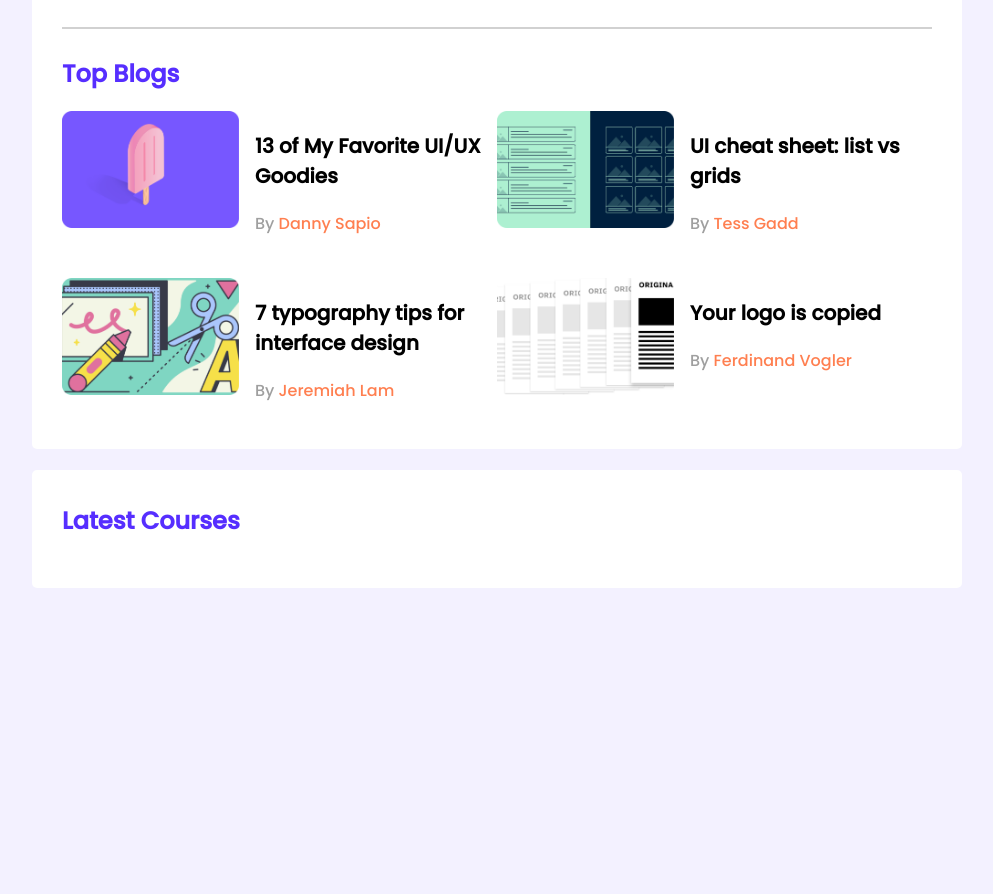
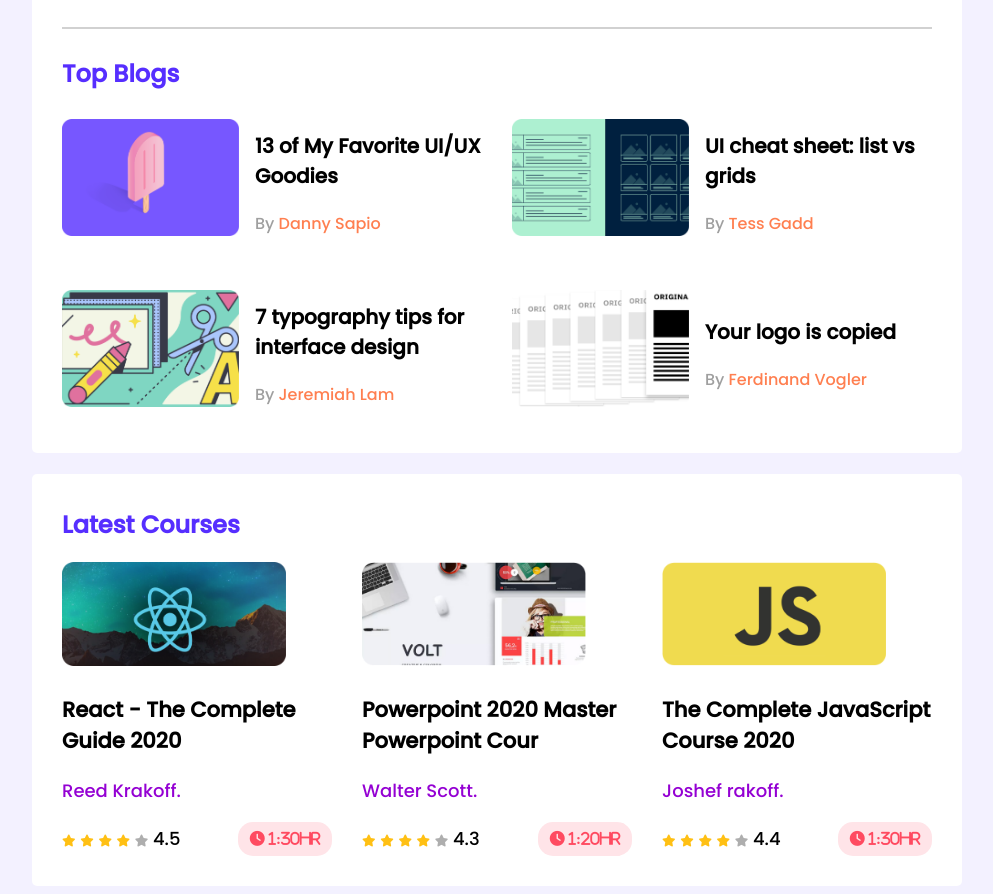
Before and after one commit to anupompaulcse2648/leader-board-css3, a plain HTML site: page index.html in a window 1280 px wide. Shown: the part 276-1170 px from the top of the page, without its empty margins (143-1136 px from the left). Before the commit the page ends 872 px from the top, so only its background shows below. Drawn offline with Linux system fonts and the light colour scheme.

Commit message:
added all new code and finished responsiveness

```diff
--- a/index.html
+++ b/index.html
@@ -6,6 +6,9 @@
     <meta http-equiv="X-UA-Compatible" content="IE=edge">
     <meta name="viewport" content="width=device-width, initial-scale=1.0">
     <title>Leader-Board</title>
+    <!-- font awesome -->
+    <script src="https://kit.fontawesome.com/258df31df9.js" crossorigin="anonymous"></script>
+
     <!-- stylesheet -->
     <link rel="stylesheet" href="styles/style.css">
 </head>
@@ -106,8 +109,76 @@
         <!-- Latest Courses start -->
         <section class="container">
             <h2 class="section-title">Latest Courses</h2>
-
+            <div class="courses">
+                <div class="course">
+                    <div class="course-banner">
+                        <img src="images/courses/course-1.png" alt="">
+                    </div>
+                    <div class="course-detail">
+                        <h3 class="course-title">React - The Complete Guide 2020</h3>
+                        <p class="course-author">Reed Krakoff.</p>
+                    </div>
+                    <div class="course-info">
+                        <div>
+                            <i class="fas fa-star filled"></i>
+                            <i class="fas fa-star filled"></i>
+                            <i class="fas fa-star filled"></i>
+                            <i class="fas fa-star filled"></i>
+                            <i class="fas fa-star empty"></i>
+                            <span>4.5</span>
+                        </div>
+                        <div class="course-duration">
+                            <i class="far fa-clock"> 1:30hr</i>
+                        </div>
+                    </div>
+                </div>
+                <div class="course">
+                    <div class="course-banner">
+                        <img src="images/courses/course-2.png" alt="">
+                    </div>
+                    <div class="course-detail">
+                        <h3 class="course-title">Powerpoint 2020 Master Powerpoint Cour</h3>
+                        <p class="course-author">Walter Scott.</p>
+                    </div>
+                    <div class="course-info">
+                        <div>
+                            <i class="fas fa-star filled"></i>
+                            <i class="fas fa-star filled"></i>
+                            <i class="fas fa-star filled"></i>
+                            <i class="fas fa-star filled"></i>
+                            <i class="fas fa-star empty"></i>
+                            <span>4.3</span>
+                        </div>
+                        <div class="course-duration">
+                            <i class="far fa-clock"> 1:20hr</i>
+                        </div>
+                    </div>
+                </div>
+                <div class="course">
+                    <div class="course-banner">
+                        <img src="images/courses/course-3.png" alt="">
+                    </div>
+                    <div class="course-detail">
+                        <h3 class="course-title">The Complete JavaScript Course 2020</h3>
+                        <p class="course-author">Joshef rakoff.</p>
+                    </div>
+                    <div class="course-info">
+                        <div>
+                            <i class="fas fa-star filled"></i>
+                            <i class="fas fa-star filled"></i>
+                            <i class="fas fa-star filled"></i>
+                            <i class="fas fa-star filled"></i>
+                            <i class="fas fa-star empty"></i>
+                            <span>4.4</span>
+                        </div>
+                        <div class="course-duration">
+                            <i class="far fa-clock"> 1:30hr</i>
+                        </div>
+                    </div>
+                </div>
+            </div>
         </section>
+        <!-- Latest Courses end -->
     </main>
 
 </body>
--- a/styles/style.css
+++ b/styles/style.css
@@ -55,10 +55,12 @@ hr{
 .blogs{
     display: grid;
     grid-template-columns: repeat(2, 1fr);
-    grid-row-gap: 26px;
+    grid-row-gap: 30px;
+    grid-column-gap: 30px;
 }
 .blog{
     display: flex;
+    align-items: center;
 }
 .blog img{
     width: 177px;
@@ -79,3 +81,81 @@ hr{
     font-size: 16px;
     color: coral;
 }
+
+/* ---------Courses styles--------- */
+.courses{
+    display: grid;
+    grid-template-columns: repeat(3, 1fr);
+    grid-column-gap: 30px;
+    font-size: 18px;
+
+}
+.course .course-banner img{
+    width: 224px;
+    height: 104px;
+}
+.course-info{
+    display: flex;
+    align-items: center;
+    justify-content: space-between;
+}
+.fa-star{
+    font-size: 12px;
+}
+.fa-star.filled{
+    color: #FFC014;
+}
+.fa-star.empty{
+    color: #AEAEAE;
+}
+.course-duration{
+    text-align: center;
+    background-color: #FFE4E8;
+    border-radius: 15px;
+    padding: 2px;
+    Width: 90px;
+    Height: 30px;
+    left: 50%;
+    right: 50%;
+
+}
+.fa-clock{
+    color: #FF4A60;
+    font-size: 15px;
+    font-weight: 600;
+
+}
+.course-author{
+    color: darkviolet;
+}
+
+
+/* --------------
+   Media Queries
+-----------------*/
+
+/* Mobile Devices */
+@media only screen and (max-width:688px) {
+    .container{
+        width: 100%;
+    }
+    .players, .courses{
+        grid-template-columns: repeat(1, 1fr);
+    }
+    .player, .blog, .courses{
+        flex-direction: column;
+    }
+}
+
+/* Tablet devices */
+@media only screen and (min-width:688px) and (max-width:992px){
+    .container{
+        width: 100%;
+    }
+    .players, .courses{
+        grid-template-columns: repeat(2, 1fr);
+    }
+    .blogs{
+        grid-template-columns: repeat(2, 1fr);
+    }
+}
```
